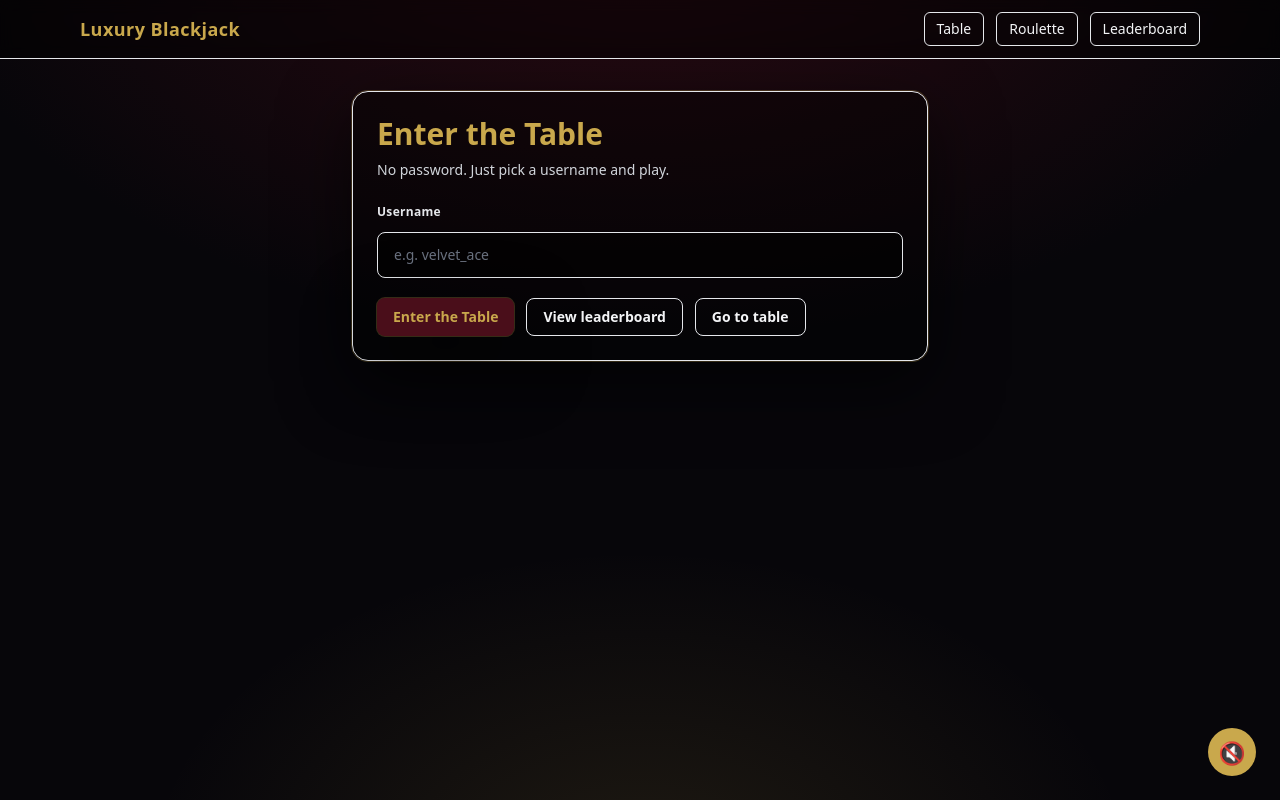
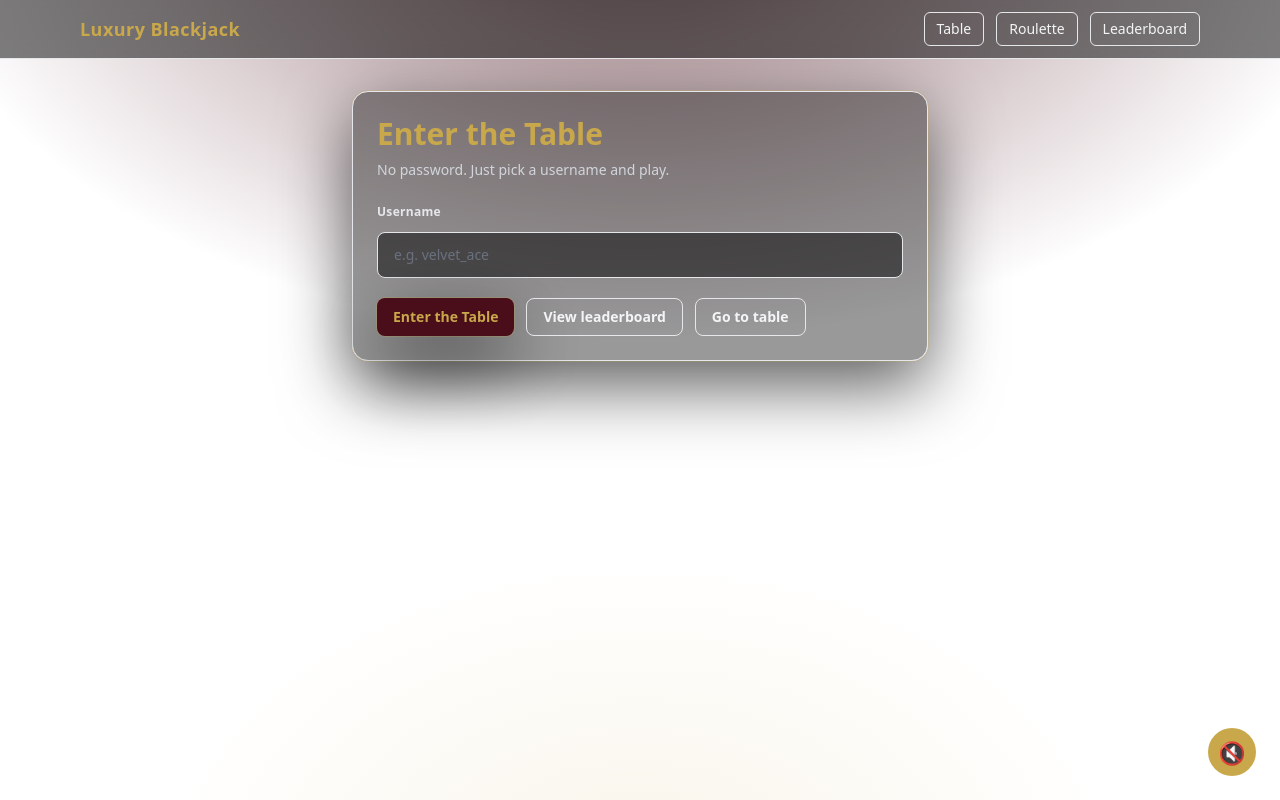
Before and after one commit to tselimyilmaz-creator/blackjack, a React (Vite) app: page / in a window 1280 px wide. Built offline with nearby package versions, Linux system fonts and the light colour scheme.

Commit message:
fix background css

```diff
--- a/src/index.css
+++ b/src/index.css
@@ -9,34 +9,20 @@
     --casino-gold: #c9a84c;
   }
 
-  html,
+  html, body {
+    height: 100%;
+    margin: 0;
+  }
+
   body {
-    margin: 0;
-    background-image: url('/bg-america.png');
+    background-image:
+      radial-gradient(1200px 700px at 50% -10%, rgba(74, 14, 26, 0.55), transparent 60%),
+      radial-gradient(900px 600px at 50% 110%, rgba(201, 168, 76, 0.12), transparent 55%),
+      url('/bg-america.png');
     background-size: cover;
     background-position: center;
     background-repeat: no-repeat;
     background-attachment: fixed;
-    color: rgb(243 244 246);
-    font-family: ui-sans-serif, system-ui, -apple-system, Segoe UI, Roboto,
-      Helvetica, Arial, 'Apple Color Emoji', 'Segoe UI Emoji';
-    -webkit-font-smoothing: antialiased;
-    -moz-osx-font-smoothing: grayscale;
-  }
-
-  body {
-    margin: 0;
-    background: radial-gradient(
-        1200px 700px at 50% -10%,
-        rgba(74, 14, 26, 0.55),
-        transparent 60%
-      ),
-      radial-gradient(
-        900px 600px at 50% 110%,
-        rgba(201, 168, 76, 0.12),
-        transparent 55%
-      ),
-      var(--casino-black);
     color: rgb(243 244 246);
     font-family: ui-sans-serif, system-ui, -apple-system, Segoe UI, Roboto,
       Helvetica, Arial, 'Apple Color Emoji', 'Segoe UI Emoji';
```
